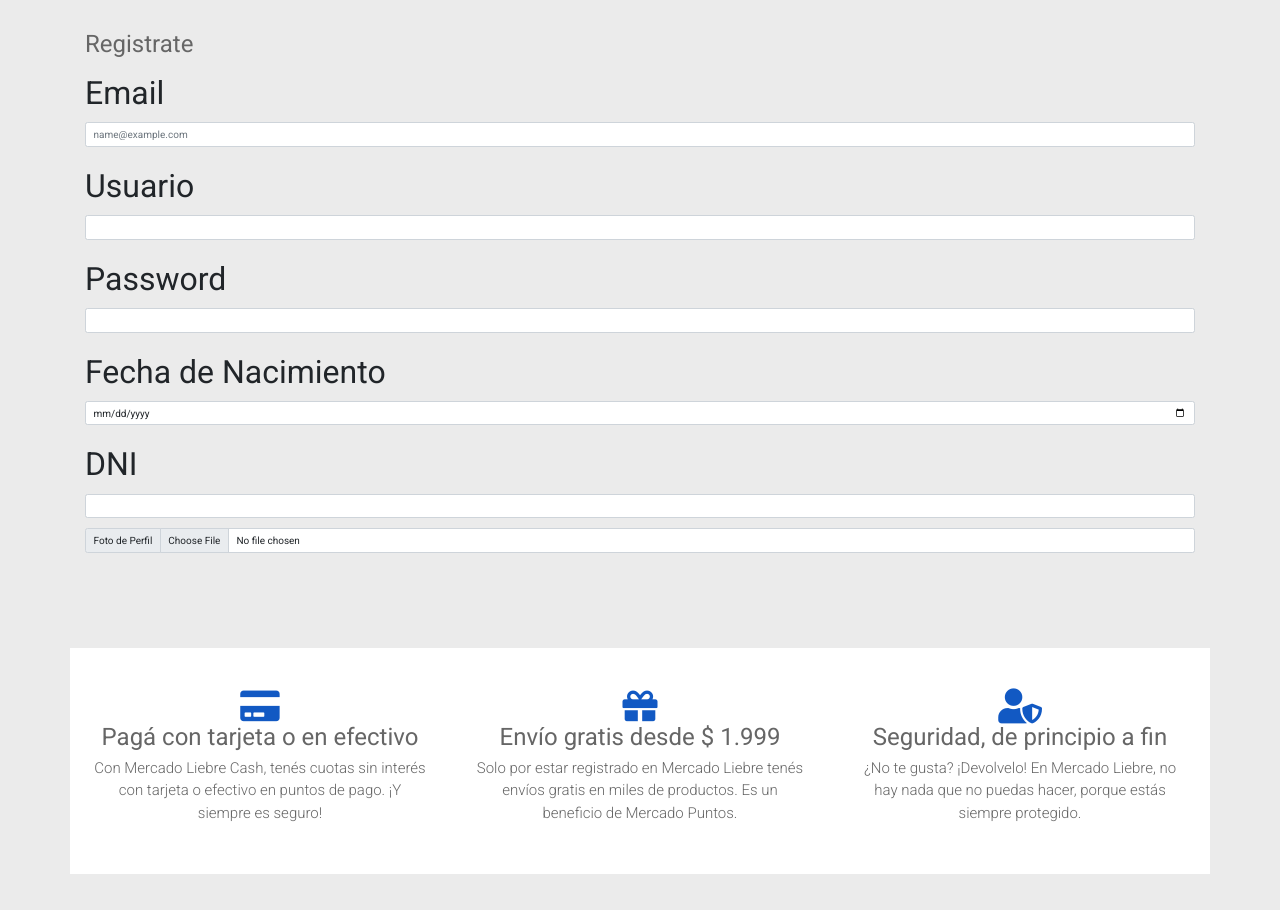
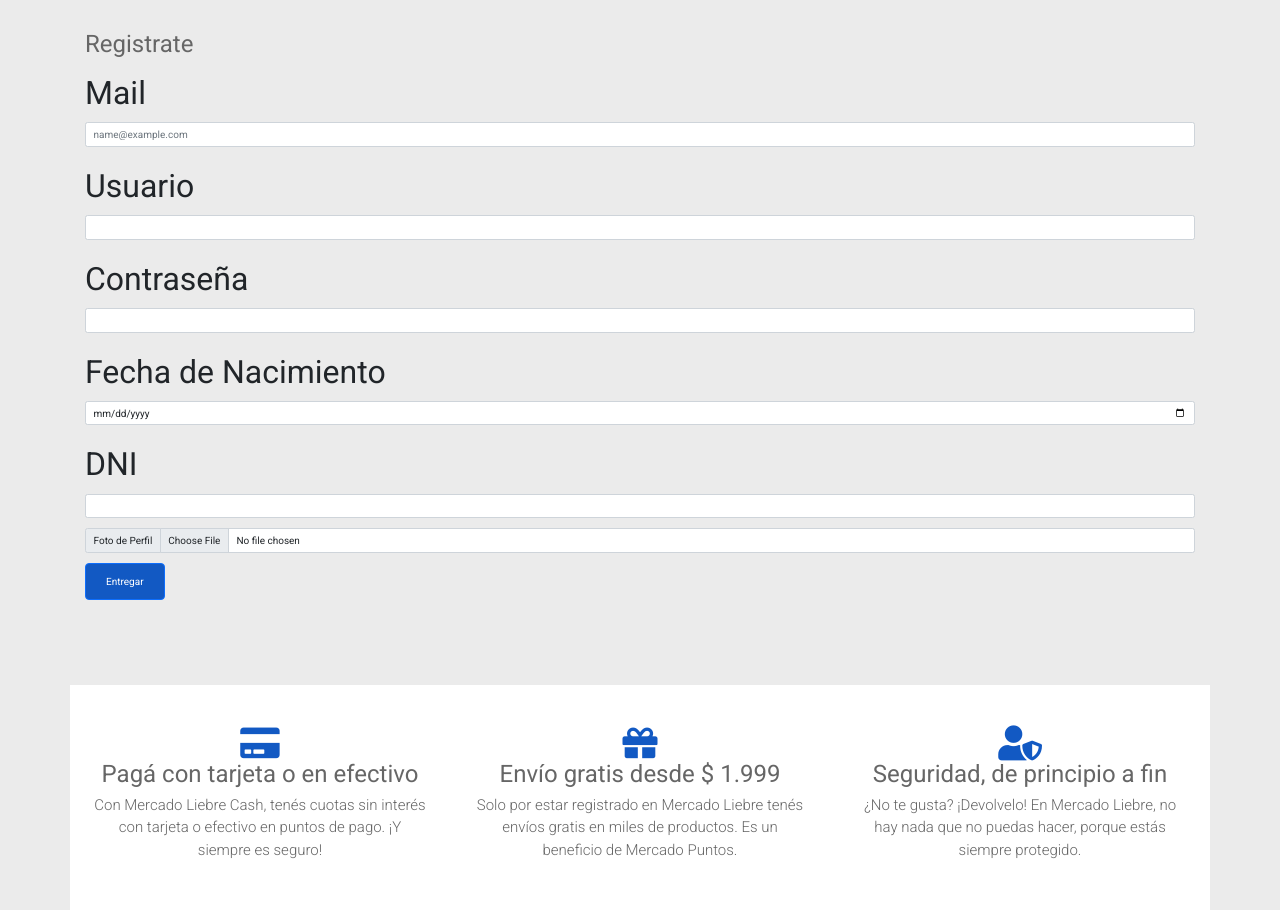
Before and after one commit to TomasCarzolio/Proyecto, a Node project: template proyectoKonfet/views/register.ejs in a window 1280 px wide. Shown: the part 124-1034 px from the top of the page. Before the commit the page ends 998 px from the top, so only its background shows below. Run offline with Node 20 templates, Linux system fonts and the light colour scheme; the template is opened without the code that fills it, so the values that code supplies are empty; some libraries are stand-ins or nearby versions.

Commit message:
Formulario de register y bucle de comentarios

```diff
--- a/proyectoKonfet/views/product.ejs
+++ b/proyectoKonfet/views/product.ejs
@@ -23,16 +23,18 @@
 				</article>
 				<div class="col-12 col-lg-4">
 					<section class="comments">
+						<% for(let i = 0; i < comentarios.length; i++) { %>
 							<article>
 								<img src="/images/anonimo.jpg" alt="">
 								<div class="data">
 									<p class="user">
-									<strong> <a href="/users/profile"> <%= comentarios[0].nombreUsuario %> </a>
+										<strong> <a href="/users/profile"> <%= comentarios[i].nombreUsuario %> </a>
 										</strong>
-									<%= comentarios[0].comentario %>
+										<%= comentarios[i].comentario %>
 									</p>
 								</div>
 							</article>
+						<% } %>
 					</section>
 				</div>
 			</div>
--- a/proyectoKonfet/views/register.ejs
+++ b/proyectoKonfet/views/register.ejs
@@ -9,9 +9,10 @@
 				<h2 class="products-title">Registrate</h2>
 			</div>
 			<!-- Show the "ultimos" products -->
-			<h2 class="col-12">
+		<h2 class="col-12">
+			<form>
 				<div class="mb-3">
-					<label for="exampleFormControlInput1" class="form-label">Email</label>
+					<label for="exampleFormControlInput1" class="form-label">Mail</label>
 					<input type="email" class="form-control" id="exampleFormControlInput1" placeholder="name@example.com">
 				  </div>
 				  <div class="mb-3">
@@ -19,7 +20,7 @@
 					<input type="text" class="form-control" id="name">
 				  </div>
 				  <div class="mb-3">
-					<label for="exampleInputPassword1" class="form-label">Password</label>
+					<label for="exampleInputPassword1" class="form-label">Contraseña</label>
 					<input type="password" class="form-control" id="exampleInputPassword1">
 				  </div>
 				  <div class="mb-3">
@@ -34,10 +35,9 @@
 					<label class="input-group-text" for="inputGroupFile02">Foto de Perfil</label>
 					<input type="file" class="form-control" id="inputGroupFile02">
 				</div>
-
-
-			</h2>
-
+				<button type="submit" class="btn btn-primary">Entregar</button>
+			</form>
+		</h2>
 
 	<!-- footer -->
 	<%- include('./partials/footer') %>
--- a/proyectoKonfet/views/search-results.ejs
+++ b/proyectoKonfet/views/search-results.ejs
@@ -9,10 +9,8 @@
 				<h2 class="products-title">Resultados de búsqueda</h2>
 			</div>
 			<!-- Show the "ultimos" products -->
-			<h2 class="col-12"> <i>///////////////////////////////////////// <br> Acá van los resultados de búsqueda. <br>
-			Eliminen estás líneas y cosntruyan la página de resultados de búsqueda. <br>
-			////////////////
-			</h2>
+			<h1 class="col-12"> Estás buscando: <%=  %>
+			</h1>
 
 
 	<!-- footer -->
```
Also changed, not shown: proyectoKonfet/views/partials/headerLogueado.ejs (+2 -5 lines). Lines whose indentation alone changed are shown as unchanged.
